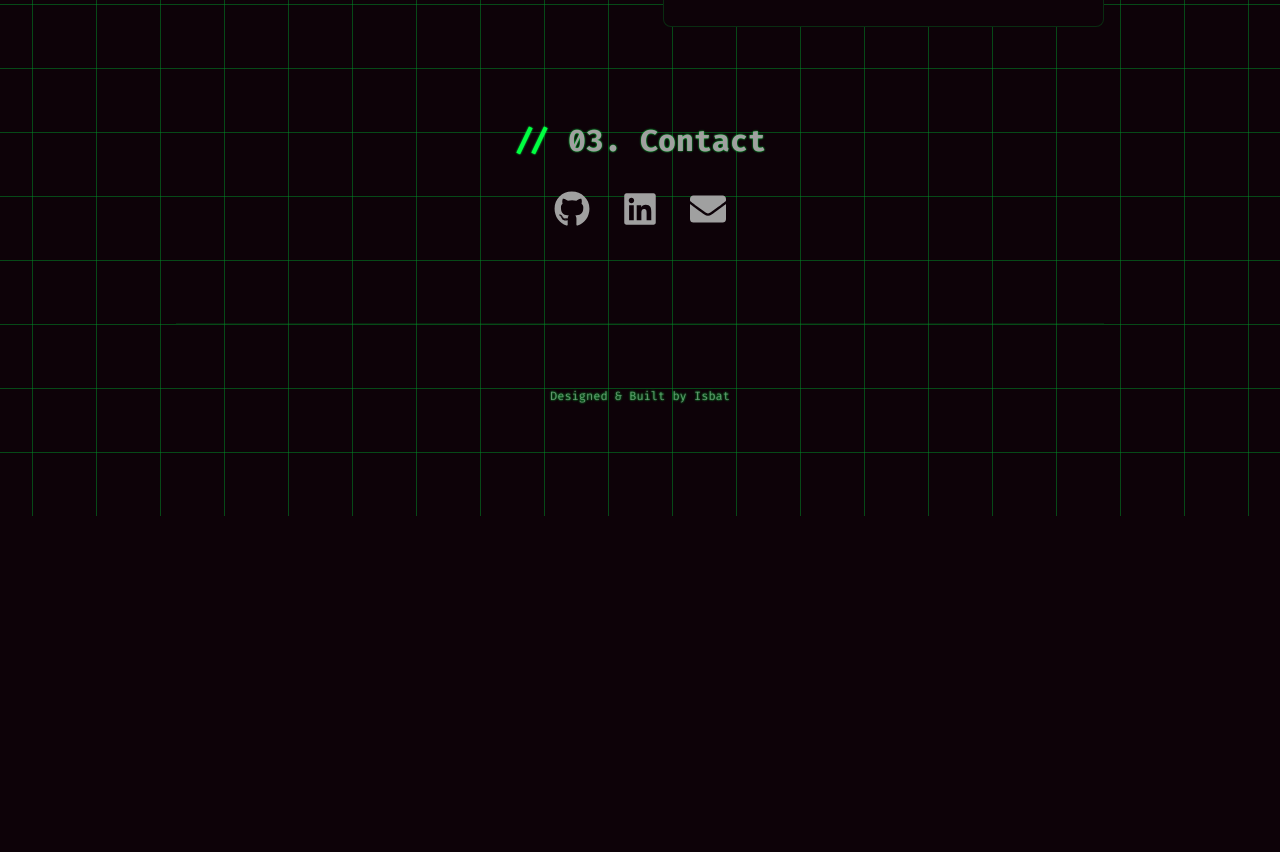
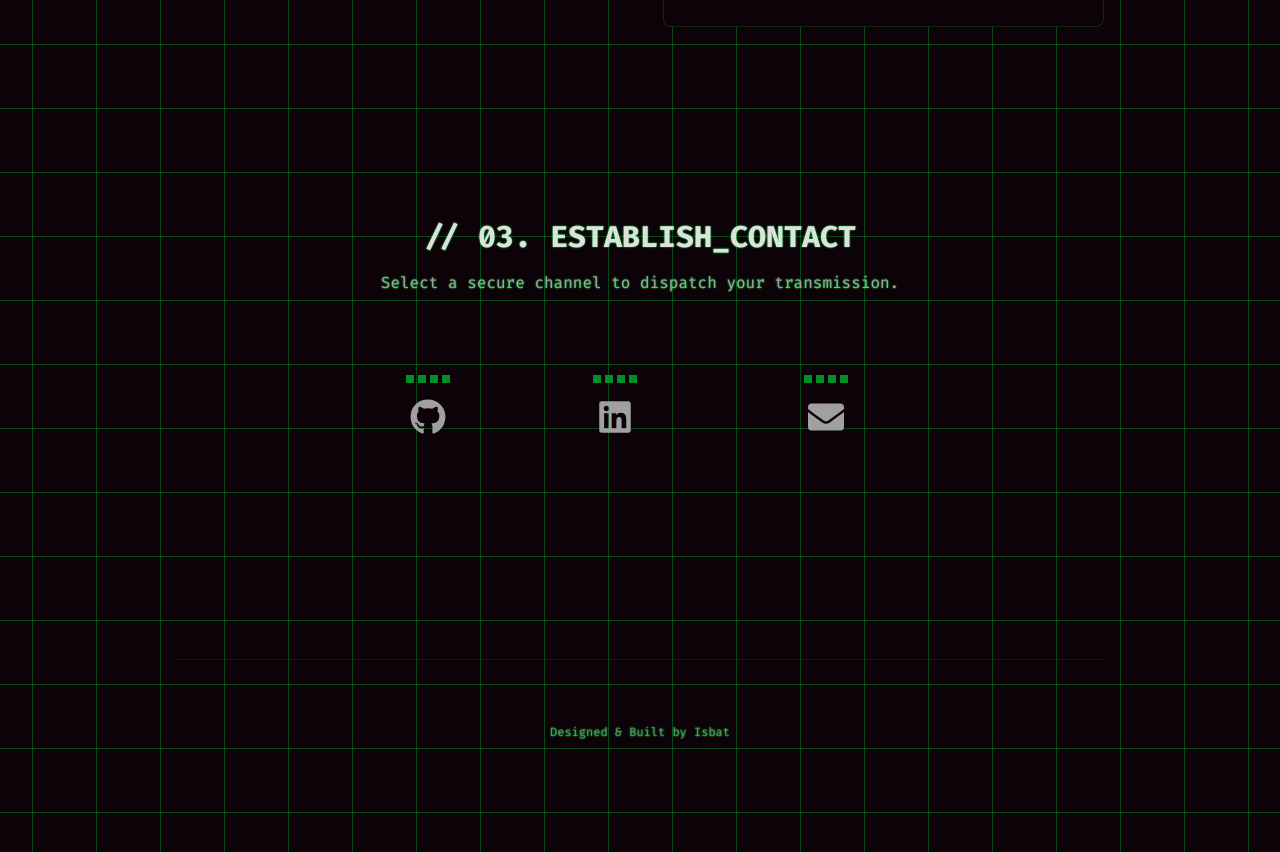
Before and after one commit to IsbatBInHossain/isbat-portfolio, a Next.js app: page / in a window 1280 px wide. Shown: the part 2460-3312 px from the top of the page. Before the commit the page ends 2976 px from the top, so only its background shows below. Built offline with nearby package versions, Linux system fonts and the light colour scheme.

Commit message:
feat: implement interactive 'Transmission' contact section

```diff
--- a/src/components/ContactSection.jsx
+++ b/src/components/ContactSection.jsx
@@ -1,19 +1,28 @@
+'use client'
+
+import { useState } from 'react'
+import { motion } from 'framer-motion'
 import { config } from '@/data/config'
 import { FaGithub, FaLinkedin, FaEnvelope } from 'react-icons/fa'
 
 const ContactSection = () => {
+  const [hoveredIcon, setHoveredIcon] = useState(null)
+
   const socialIcons = {
-    github: <FaGithub />,
-    linkedin: <FaLinkedin />,
-    email: <FaEnvelope />,
+    github: { icon: <FaGithub />, label: '[github_profile]' },
+    linkedin: { icon: <FaLinkedin />, label: '[linkedin_network]' },
+    email: { icon: <FaEnvelope />, label: '[secure_email_protocol]' },
   }
+
   return (
-    <div id='contact' className='mb-20'>
-      <h2 className='text-3xl font-bold text-center mb-8 text-text-secondary'>
-        <span className='text-matrix-green'>//</span> 03. Contact
-      </h2>
-      <div className='flex justify-center items-center gap-8 text-4xl'>
-        {/* Loop through the links in the config file and render them */}
+    <section id='contact' className='py-24 text-center'>
+      <h2 className='text-3xl font-bold mb-4'>// 03. ESTABLISH_CONTACT</h2>
+      <p className='text-text-secondary mb-12'>
+        {' '}
+        Select a secure channel to dispatch your transmission.
+      </p>
+
+      <div className='flex justify-center items-end gap-12 md:gap-16'>
         {Object.entries(config.contact.links).map(([key, value]) => (
           <a
             key={key}
@@ -21,13 +30,38 @@ const ContactSection = () => {
             target='_blank'
             rel='noopener noreferrer'
             aria-label={key}
-            className='text-text-secondary hover:text-matrix-green hover:-translate-y-1 transition-all duration-200'
+            className='flex flex-col items-center gap-4 group'
+            onMouseEnter={() => setHoveredIcon(key)}
+            onMouseLeave={() => setHoveredIcon(null)}
           >
-            {socialIcons[key]}
+            {/* Signal Strength Bars */}
+            <div className='flex items-end h-10 gap-1'>
+              {[0.4, 0.7, 1, 0.6].map((h, i) => (
+                <motion.div
+                  key={i}
+                  className='w-2 bg-matrix-green-dark group-hover:bg-matrix-green transition-colors'
+                  initial={{ height: '20%' }}
+                  animate={{
+                    height: hoveredIcon === key ? `${h * 100}%` : '20%',
+                  }}
+                  transition={{ duration: 0.3, ease: 'easeOut' }}
+                />
+              ))}
+            </div>
+
+            {/* Icon */}
+            <div className='text-4xl text-text-secondary group-hover:text-matrix-green group-hover:-translate-y-1 transition-all duration-300'>
+              {socialIcons[key].icon}
+            </div>
+
+            {/* Label */}
+            <p className='text-xs text-text-secondary font-mono transition-opacity duration-300 opacity-0 group-hover:opacity-100'>
+              {socialIcons[key].label}
+            </p>
           </a>
         ))}
       </div>
-    </div>
+    </section>
   )
 }
 
```
